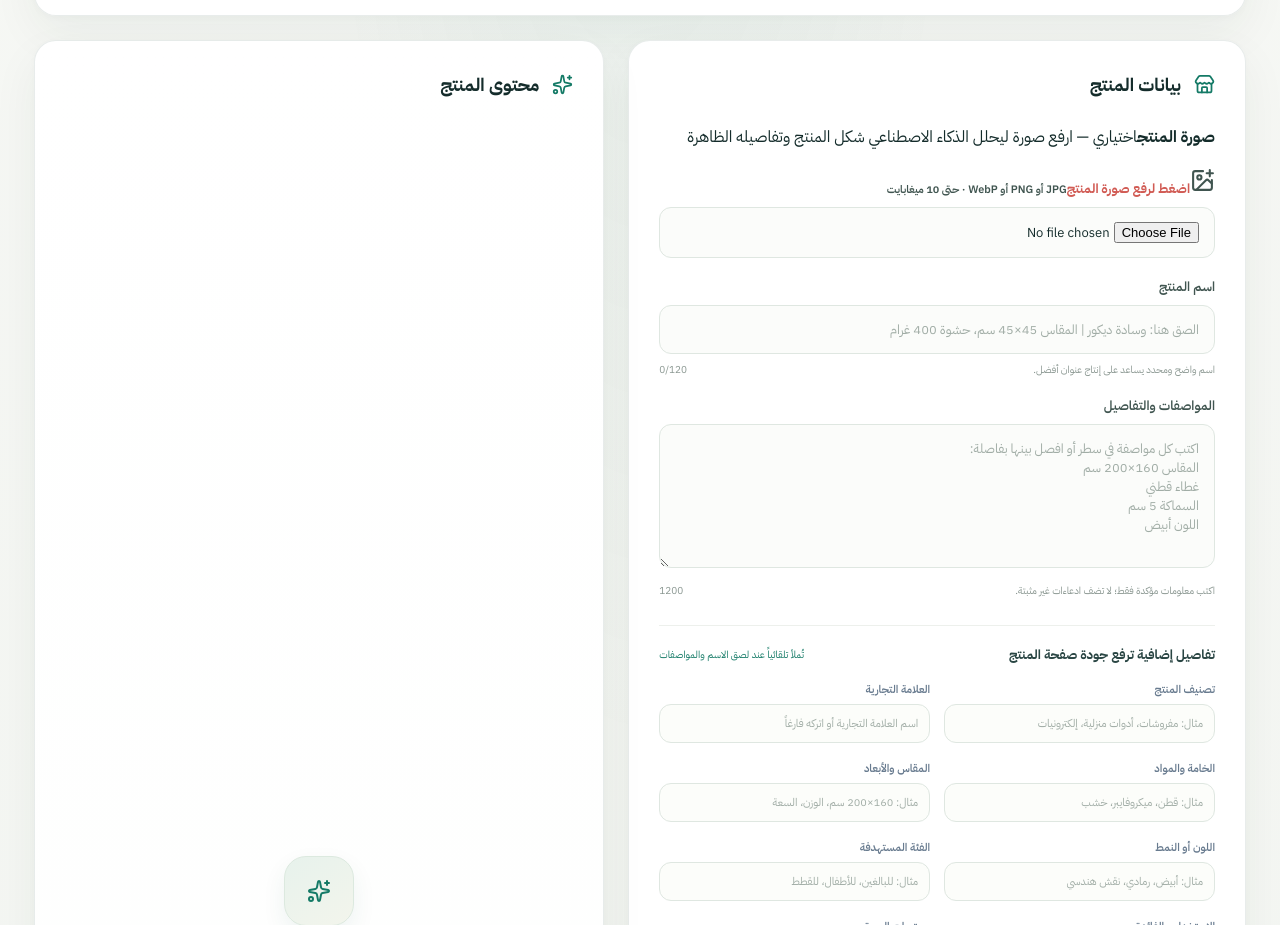
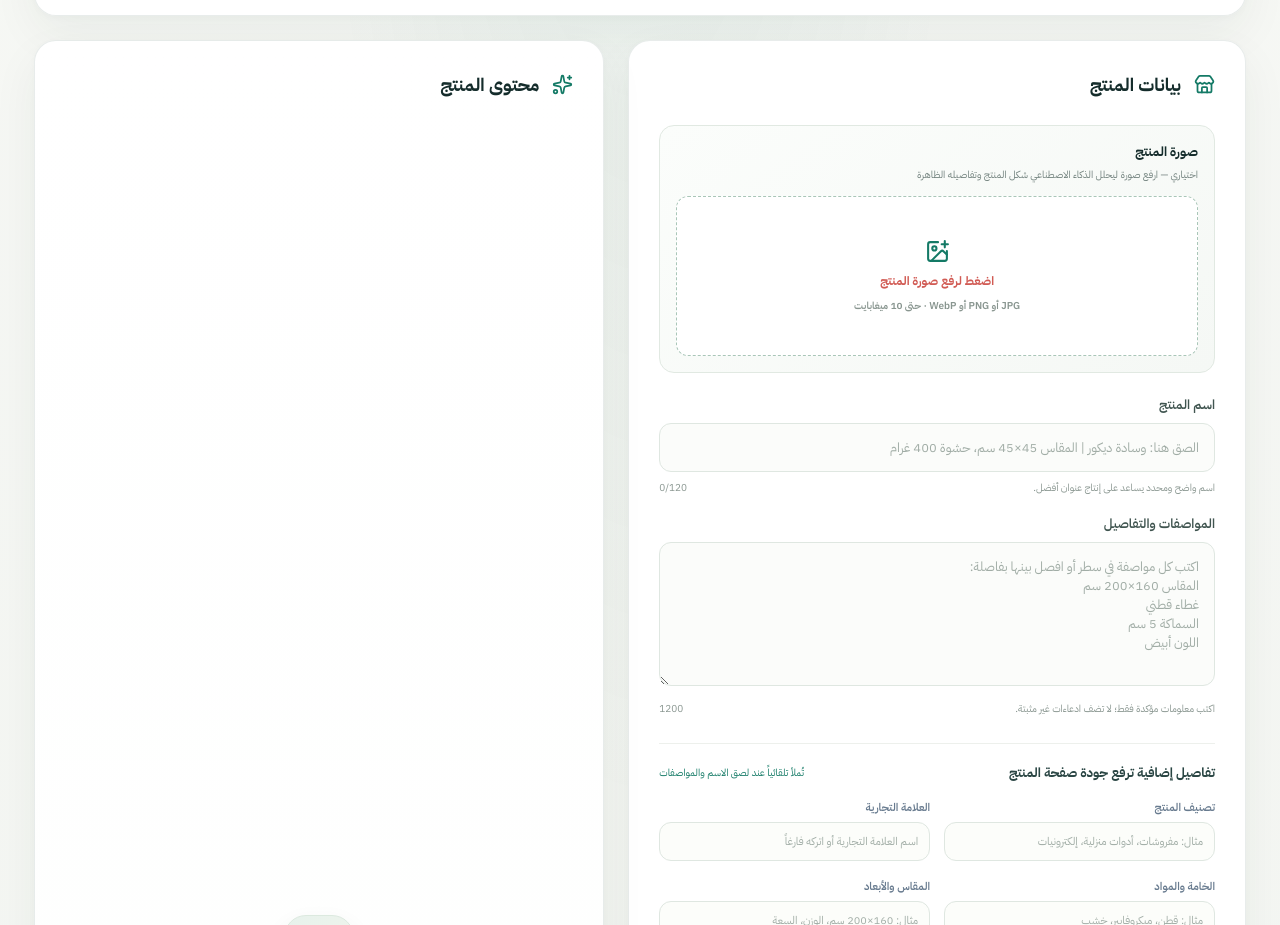
Before and after one commit to mulhamanis16-star/Mulham-Anis, a React (Vite) app in the folder nova-ai-stores/: page / in a window 1280 px wide. Shown: the part 848-1773 px from the top of the page. Built offline with nearby package versions, Linux system fonts and the light colour scheme.

Commit message:
Style NovaStores product image upload and preview

```diff
--- a/nova-ai-stores/src/styles.css
+++ b/nova-ai-stores/src/styles.css
@@ -344,3 +344,19 @@ footer{color:#8d9992}
   .panel:hover{box-shadow:0 21px 54px rgba(24,52,44,.075),0 2px 8px rgba(24,52,44,.03)}
   button{transition:background .18s ease,border-color .18s ease,color .18s ease,transform .18s ease}
 }
+
+
+/* Product image input and preview */
+.image-upload-section{margin:0 0 22px;padding:16px;border:1px solid #e1e9e2;border-radius:15px;background:linear-gradient(145deg,#fbfdfb,#f5f8f5)}
+.image-upload-heading{display:flex;flex-direction:column;gap:5px;margin-bottom:12px}
+.image-upload-heading strong{font-size:13px;color:var(--ns-ink)}
+.image-upload-heading span{font-size:10px;line-height:1.8;color:var(--ns-muted)}
+.image-dropzone{display:flex!important;align-items:center;justify-content:center;min-height:160px;margin:0!important;border:1.5px dashed #a9c6b8;border-radius:12px;background:#fff;cursor:pointer;overflow:hidden;transition:border-color .2s,background .2s}
+.image-dropzone:hover{border-color:var(--ns-jade);background:#f8fcf9}
+.image-dropzone img{display:block;width:100%;max-height:280px;object-fit:contain;background:#f7f9f7}
+.image-placeholder{display:flex;flex-direction:column;align-items:center;gap:8px;padding:24px;color:var(--ns-jade)}
+.image-placeholder b{font-size:12px}
+.image-placeholder small{font-size:10px;color:#899690}
+.image-file-input{display:none!important}
+.remove-image{display:flex;align-items:center;gap:5px;margin:9px 0 0 auto;padding:6px 9px;border:1px solid #eadfdb;border-radius:8px;background:#fff;color:#a65e55;font:inherit;font-size:10px;cursor:pointer}
+@media(max-width:520px){.image-upload-section{padding:12px}.image-dropzone{min-height:130px}}
```
